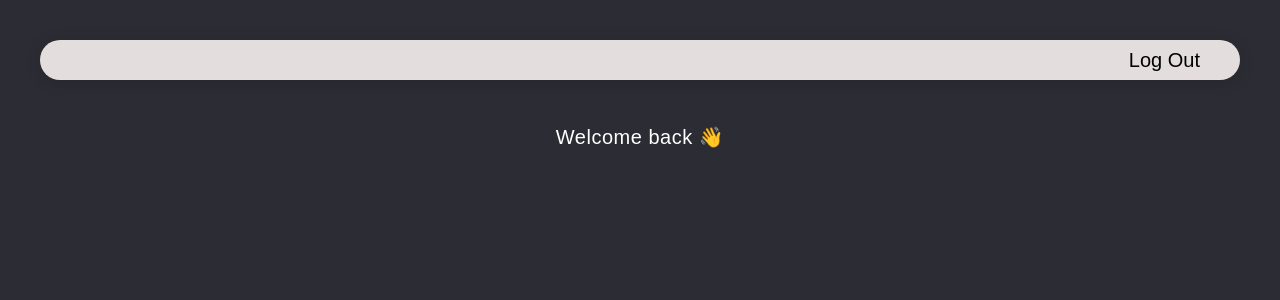
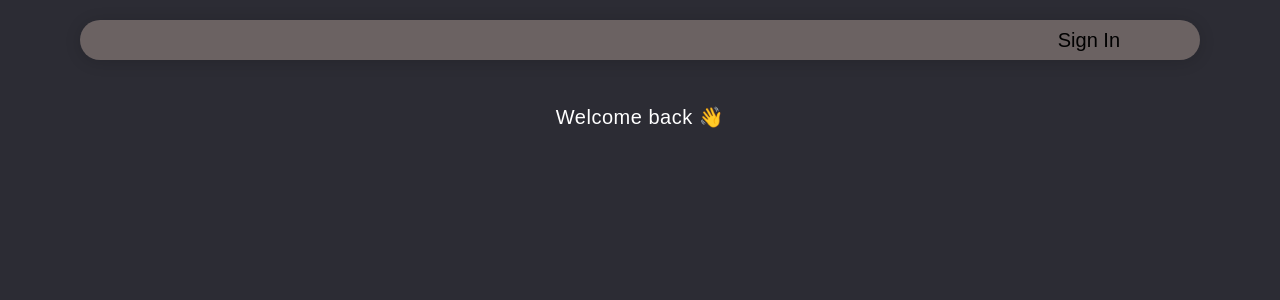
Before and after one commit to Dikshit-Kapoor/react-chatbot, a React (Vite) app: page / in a window 1280 px wide. Shown: the top 300 px of the page. Built offline with nearby package versions, Linux system fonts and the light colour scheme.

Commit message:
Adding firebase hosting changes

```diff
--- a/src/components/Chat.tsx
+++ b/src/components/Chat.tsx
@@ -1,4 +1,4 @@
-
+import Navigation from './Navigation';
 import { useState } from 'react';
 import '../App.css';
 import axios from 'axios';
@@ -32,6 +32,11 @@ function Chat() {
 
 
     return (
+       <div>
+
+
+        <Navigation signin='Log out'/>
+
         <div className="App">
             <div className="Column">
 
@@ -57,6 +62,7 @@ function Chat() {
 
             </div>
         </div>
+        </div>
     )
 }
 
--- a/src/components/Navigation.tsx
+++ b/src/components/Navigation.tsx
@@ -1,18 +1,27 @@
 import styles from "../styles/navigation.module.css";
 import { useNavigate } from "react-router-dom";
 
-const Navigation = () => {
+interface NavigationProps {
+    signin: string,
+}
+
+const Navigation = ({signin}: NavigationProps) => {
     const navigate = useNavigate();
 
-  const handleLogOut = () => {
+    const handleLogIn = () => {
         navigate("/sign-in");
     };
 
     return (
         <nav className={styles.nav}>
-      <button className={styles.logout} onClick={handleLogOut}>
-       Log Out
+
+
+                <button className={styles.logout} onClick={handleLogIn}>
+                   {signin}
                 </button>
+
+
+
         </nav>
     );
 };
--- a/src/pages/Home.tsx
+++ b/src/pages/Home.tsx
@@ -3,7 +3,7 @@ import Layout from "../components/Layout";
 const Home=()=>{
     return (
         <div>
-       <Navigation/>
+       <Navigation signin="Sign In"/>
        <Layout>
         <p style={{ marginTop: "2rem",color:"white" }}>Welcome back 👋</p>
       </Layout>
--- a/src/styles/navigation.module.css
+++ b/src/styles/navigation.module.css
@@ -1,23 +1,19 @@
 .nav {
     box-shadow: 0 0 #0000, 0 0 #0000, 0 1px 2px 0 rgba(0, 0, 0, 0.05);
-    background-color: rgb(228, 221, 221);
+    background-color: rgb(107, 98, 98);
     box-shadow: 0px 2px 16px rgba(0, 0, 0, 0.15);
-    margin-left: 2rem;
-    margin-right: 2rem;
-    margin-top: 2rem;
+    margin-left: 1rem;
+    margin-right: 1rem;
+    margin-top: 1rem;
     border-radius: 1rem;
     display: flex;
     justify-content: space-between;
     align-items: center;
     height: 2rem;
-    padding-right: 2rem;
-    padding-left: 2rem;
+    padding-right: 5rem;
+    padding-left: 5rem;
   }
 
-  .imgLogo {
-    border-radius: 1rem;
-    max-height: 100%;
-  }
 
   .logout {
     display: inline-flex;
@@ -27,26 +23,26 @@
     margin-left: auto;
   }
 
-  @media (min-width: 700px) {
+  @media (min-width: 100px) {
     .nav {
-      padding-right: 2rem;
-      padding-left: 2rem;
-      margin-left: 2rem;
-      margin-right: 2rem;
+      padding-right: 4rem;
+      padding-left: 3rem;
+      margin-left: 4rem;
+      margin-right: 4rem;
     }
   }
 
   .iconLink {
     display: flex;
     align-items: center;
-    margin-right: 2rem;
+    margin-right: 3rem;
   }
 
   .iconLink span {
     padding: 0.6em 1.2em;
     font-size: 1em;
+    font-weight: bold;
     font-weight: 500;
-    display: none;
   }
 
   @media (min-width: 700px) {
```
Lines whose indentation alone changed are shown as unchanged.
